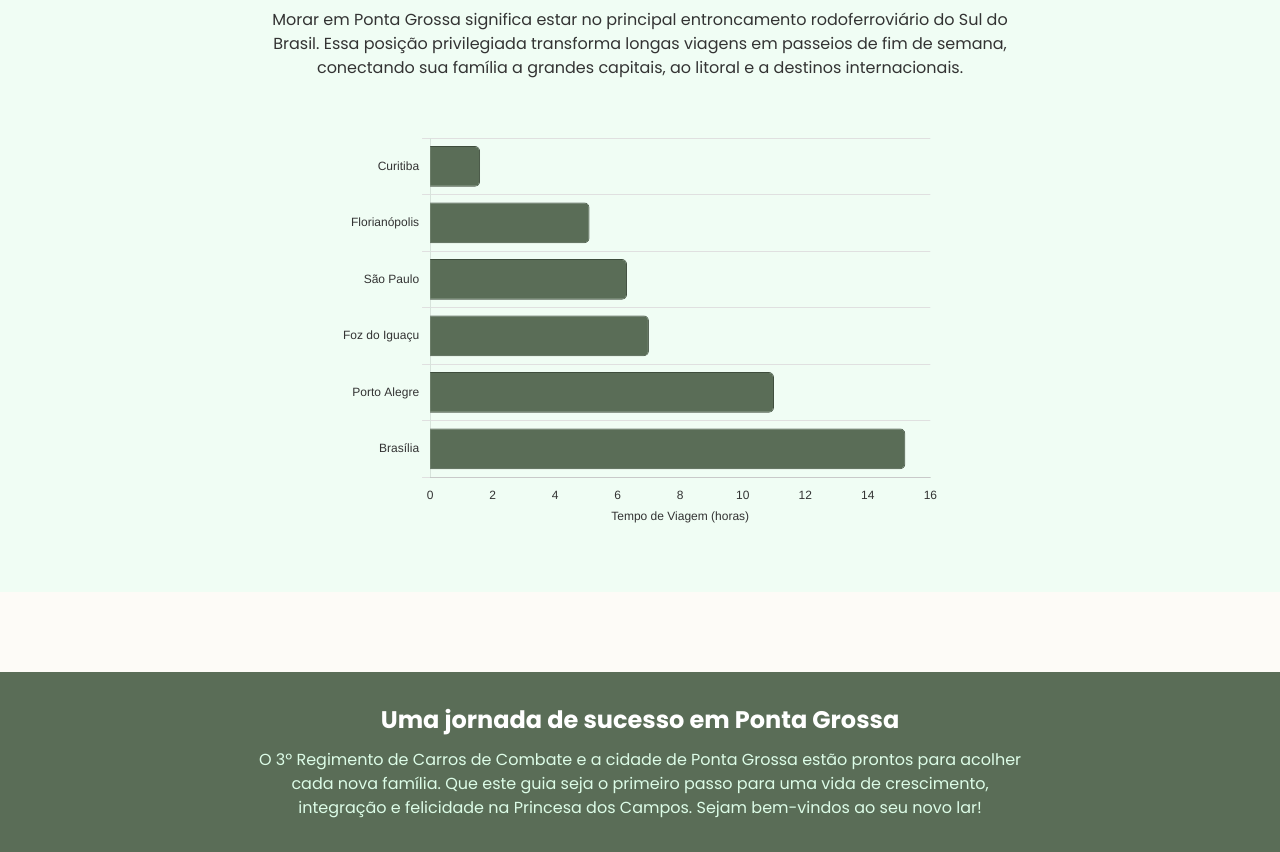
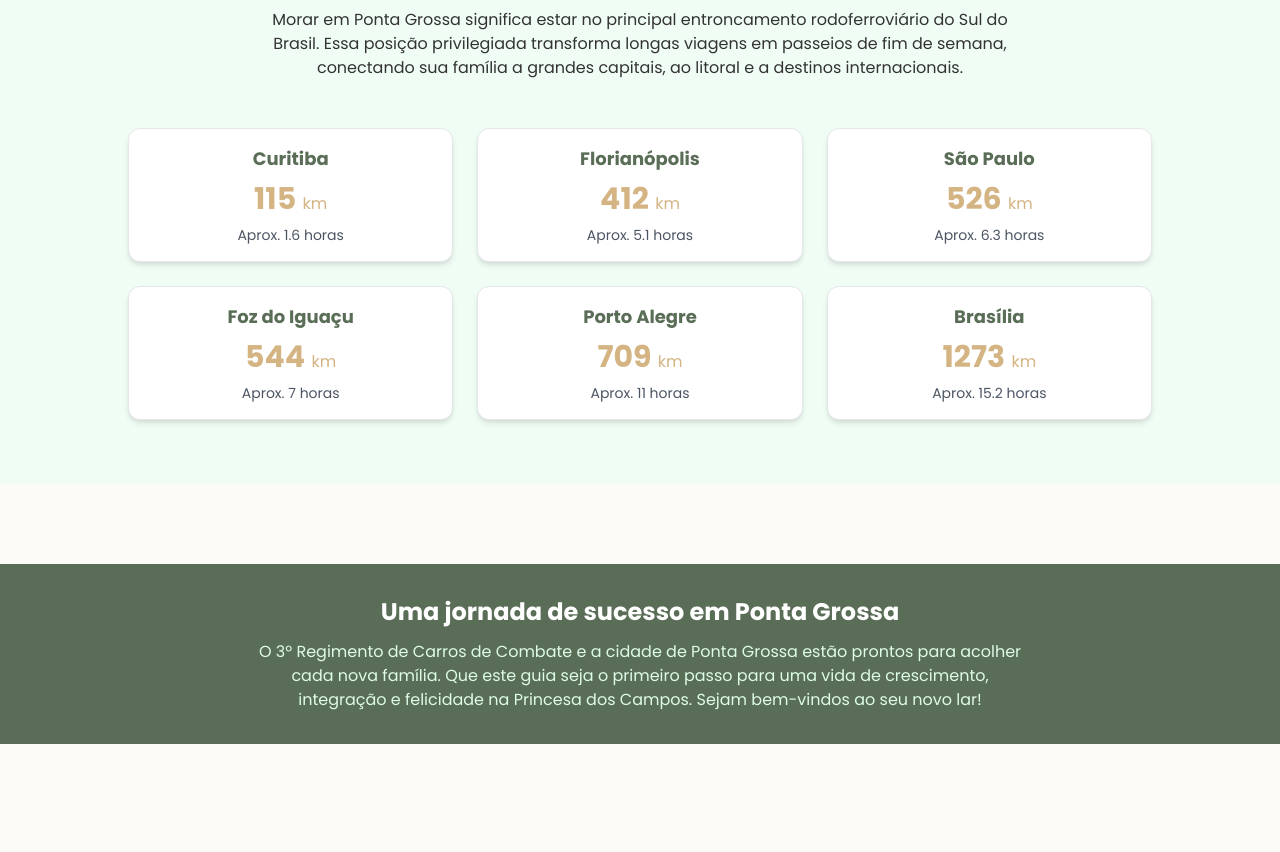
Before and after one commit to RP3Rcc/boas_vindas_25, a plain HTML site: page index.html in a window 1280 px wide. Shown: the part 4780-5632 px from the top of the page. After the commit the page ends 5524 px from the top, so only its background shows below. Drawn offline with nearby package versions, Linux system fonts and the light colour scheme.

Commit message:
Atualiza o conteúdo do index.html com quebras de linha em descrições e adiciona informações sobre distâncias para cidades próximas. Modifica configurações do projeto no IntelliJ, incluindo exclusão de pastas e ajustes no SDK do Python.

```diff
--- a/index.html
+++ b/index.html
@@ -82,7 +82,7 @@
             <div class="grid grid-cols-1 md:grid-cols-3 gap-6 w-full max-w-5xl mb-8">
                 <div class="bg-white p-6 rounded-xl shadow-lg border border-gray-200">
                     <h3 class="text-4xl font-bold text-[#D4B483]">36ª</h3>
-                    <p class="text-gray-600 mt-2">Melhor cidade do Brasil em Qualidade de Vida (entre as 100 maiores)</p>
+                    <p class="text-gray-600 mt-2">Melhor cidade do Brasil em Qualidade de Vida<br>(entre as 100 maiores)</p>
                 </div>
                 <div class="bg-white p-6 rounded-xl shadow-lg border border-gray-200">
                     <h3 class="text-4xl font-bold text-[#D4B483]">39ª</h3>
@@ -90,7 +90,7 @@
                 </div>
                 <div class="bg-white p-6 rounded-xl shadow-lg border border-gray-200">
                     <h3 class="text-4xl font-bold text-[#D4B483]">Top 15</h3>
-                    <p class="text-gray-600 mt-2">Em Saneamento Básico, garantindo mais saúde e bem-estar para sua família.</p>
+                    <p class="text-gray-600 mt-2">Em Saneamento Básico, garantindo mais saúde e<br>bem-estar para sua família.</p>
                 </div>
             </div>
              <div class="bg-green-50 p-6 rounded-xl shadow-md w-full max-w-5xl mt-8 border border-green-200">
@@ -221,8 +221,37 @@
         <section id="distancias" class="py-16 bg-green-50 -mx-4 md:-mx-8 px-4 md:px-8 section-fade-in">
             <h2 class="text-3xl md:text-4xl font-bold text-center text-[#5A6D57] mb-12">🗺️ Localização Estratégica e Conectividade</h2>
             <p class="text-center max-w-3xl mx-auto mb-12">Morar em Ponta Grossa significa estar no principal entroncamento rodoferroviário do Sul do Brasil. Essa posição privilegiada transforma longas viagens em passeios de fim de semana, conectando sua família a grandes capitais, ao litoral e a destinos internacionais.</p>
-            <div class="chart-container">
-                <canvas id="distanceChart"></canvas>
+            <div class="max-w-5xl mx-auto grid grid-cols-2 md:grid-cols-3 gap-4 md:gap-6 text-center">
+                <div class="bg-white p-4 rounded-xl shadow-md border border-gray-200 flex flex-col justify-center">
+                    <h4 class="font-bold text-lg text-[#5A6D57]">Curitiba</h4>
+                    <p class="text-3xl font-bold text-[#D4B483] my-2">115 <span class="text-base font-normal">km</span></p>
+                    <p class="text-sm text-gray-600">Aprox. 1.6 horas</p>
+                </div>
+                <div class="bg-white p-4 rounded-xl shadow-md border border-gray-200 flex flex-col justify-center">
+                    <h4 class="font-bold text-lg text-[#5A6D57]">Florianópolis</h4>
+                    <p class="text-3xl font-bold text-[#D4B483] my-2">412 <span class="text-base font-normal">km</span></p>
+                    <p class="text-sm text-gray-600">Aprox. 5.1 horas</p>
+                </div>
+                <div class="bg-white p-4 rounded-xl shadow-md border border-gray-200 flex flex-col justify-center">
+                    <h4 class="font-bold text-lg text-[#5A6D57]">São Paulo</h4>
+                    <p class="text-3xl font-bold text-[#D4B483] my-2">526 <span class="text-base font-normal">km</span></p>
+                    <p class="text-sm text-gray-600">Aprox. 6.3 horas</p>
+                </div>
+                <div class="bg-white p-4 rounded-xl shadow-md border border-gray-200 flex flex-col justify-center">
+                    <h4 class="font-bold text-lg text-[#5A6D57]">Foz do Iguaçu</h4>
+                    <p class="text-3xl font-bold text-[#D4B483] my-2">544 <span class="text-base font-normal">km</span></p>
+                    <p class="text-sm text-gray-600">Aprox. 7 horas</p>
+                </div>
+                <div class="bg-white p-4 rounded-xl shadow-md border border-gray-200 flex flex-col justify-center">
+                    <h4 class="font-bold text-lg text-[#5A6D57]">Porto Alegre</h4>
+                    <p class="text-3xl font-bold text-[#D4B483] my-2">709 <span class="text-base font-normal">km</span></p>
+                    <p class="text-sm text-gray-600">Aprox. 11 horas</p>
+                </div>
+                <div class="bg-white p-4 rounded-xl shadow-md border border-gray-200 flex flex-col justify-center">
+                    <h4 class="font-bold text-lg text-[#5A6D57]">Brasília</h4>
+                    <p class="text-3xl font-bold text-[#D4B483] my-2">1273 <span class="text-base font-normal">km</span></p>
+                    <p class="text-sm text-gray-600">Aprox. 15.2 horas</p>
+                </div>
             </div>
         </section>
 
@@ -265,11 +294,6 @@
                 economia: {
                     labels: ['Serviços', 'Indústria', 'Agronegócio'],
                     valores: [47.4, 40.2, 12.4]
-                },
-                distancias: {
-                    labels: ['Curitiba', 'Florianópolis', 'São Paulo', 'Foz do Iguaçu', 'Porto Alegre', 'Brasília'],
-                    tempos: [1.6, 5.1, 6.3, 7, 11, 15.2],
-                    kms: [115, 412, 526, 544, 709, 1273]
                 }
             };
 
@@ -403,43 +427,6 @@
                 }
             });
 
-            new Chart(document.getElementById('distanceChart'), {
-                type: 'bar',
-                data: {
-                    labels: data.distancias.labels,
-                    datasets: [{
-                        label: 'Tempo de Viagem (horas)',
-                        data: data.distancias.tempos,
-                        backgroundColor: '#5A6D57',
-                        borderColor: '#3e4d3c',
-                        borderWidth: 1,
-                        borderRadius: 5,
-                    }]
-                },
-                options: {
-                    ...defaultChartOptions,
-                    indexAxis: 'y',
-                    plugins: {
-                        ...defaultChartOptions.plugins,
-                        tooltip: {
-                           ...defaultChartOptions.plugins.tooltip,
-                           callbacks: {
-                                label: function(context) {
-                                    const index = context.dataIndex;
-                                    const tempo = data.distancias.tempos[index];
-                                    const km = data.distancias.kms[index];
-                                    return `Aprox. ${tempo} horas (${km} km)`;
-                                }
-                            }
-                        }
-                    },
-                    scales: {
-                        x: { ...defaultChartOptions.scales.x, title: { display: true, text: 'Tempo de Viagem (horas)', color: '#333333'} },
-                        y: { ...defaultChartOptions.scales.y }
-                    }
-                }
-            });
-
             const sections = document.querySelectorAll('.section-fade-in');
             const navLinks = document.querySelectorAll('.nav-link');
 
```
